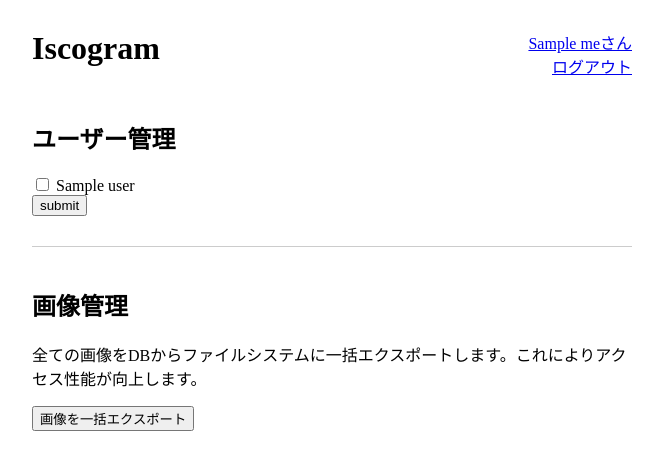
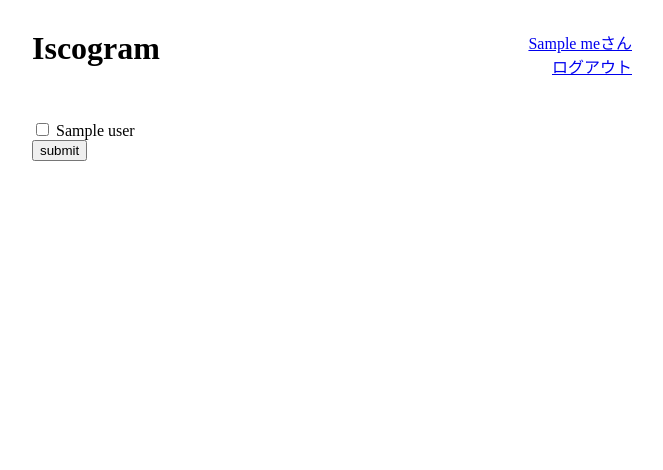
Before and after one commit to KoreHyu/isucon-team25, a Flask app: template webapp/python/templates/banned.html in a window 1280 px wide. Shown: the top 470 px of the page, without its empty margins (308-971 px from the left). Run offline with Flask 3, Linux system fonts and the light colour scheme; the template is opened without the code that fills it: most values are stand-ins (such as "Sample title", 1, 10 or a date in 2020); some libraries are stand-ins or nearby versions.

Commit message:
fix: 初期化

```diff
--- a/webapp/python/templates/banned.html
+++ b/webapp/python/templates/banned.html
@@ -1,7 +1,6 @@
 {% extends 'layout.html' %}
 {% block body %}
 <div>
-  <h2>ユーザー管理</h2>
   <form method="post" action="/admin/banned">
     {% for u in users %}
     <div>
@@ -14,15 +13,4 @@
     </div>
   </form>
 </div>
-
-<div style="margin-top: 30px; padding-top: 20px; border-top: 1px solid #ccc;">
-  <h2>画像管理</h2>
-  <p>全ての画像をDBからファイルシステムに一括エクスポートします。これによりアクセス性能が向上します。</p>
-  <form method="post" action="/admin/export-images">
-    <div class="form-submit">
-      <input type="hidden" name="csrf_token" value="{{ session.csrf_token }}">
-      <input type="submit" name="submit" value="画像を一括エクスポート" onclick="return confirm('全ての画像をファイルシステムに保存します。よろしいですか？')">
-    </div>
-  </form>
-</div>
 {% endblock %}
```
